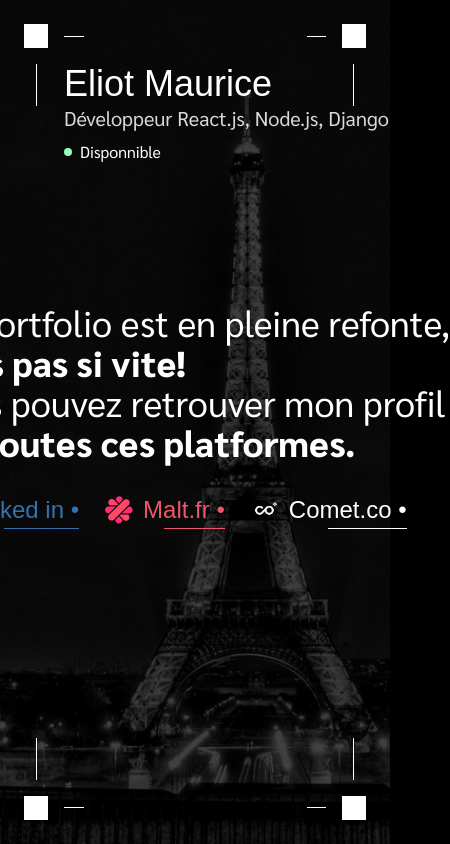
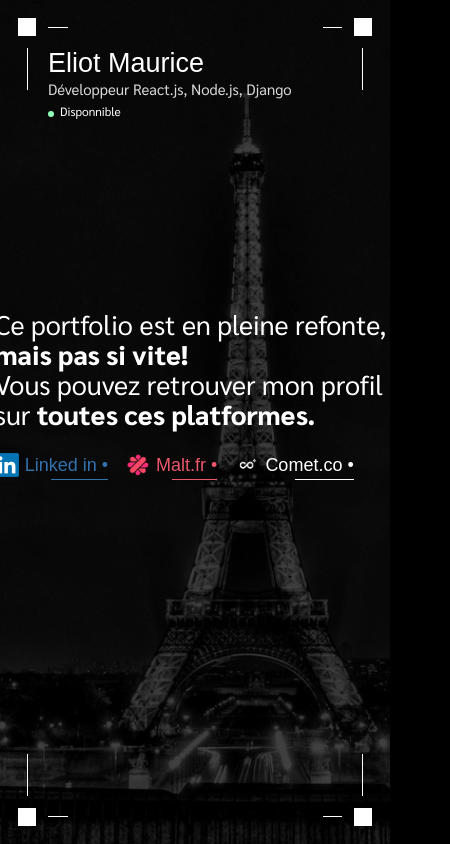
Before and after one commit to C911N/eliotmaurice.fr, a Next.js app: page / in a window 390 px wide. Shown: the whole page, 450 px wide, since content can reach past the window. Built offline with nearby package versions, Linux system fonts and the light colour scheme; a web font is replaced by a local one.

Commit message:
Add basic responsivness to WIP page

```diff
--- a/components/TitleSection.js
+++ b/components/TitleSection.js
@@ -70,7 +70,7 @@
             </button>
           </div>
         </div>
-        <div className="relative -mt-8 ml-3 lg:w-80 h-80 md:w-0">
+        <div className="relative -mt-8 ml-3 lg:w-80 h-80 md:w-0 flex-shrink-0">
           {/* Laptop image container */}
           <Image src={"/laptop.png"} layout="fill" objectFit="contain"/>
         </div>
--- a/styles/global.css
+++ b/styles/global.css
@@ -5,7 +5,11 @@
 @layer base {
 
   *:root {
-    @apply bg-black
+    @apply bg-black;
+  }
+
+  html {
+    @apply text-xs md:text-sm lg:text-base;
   }
 
   /* General */
```
